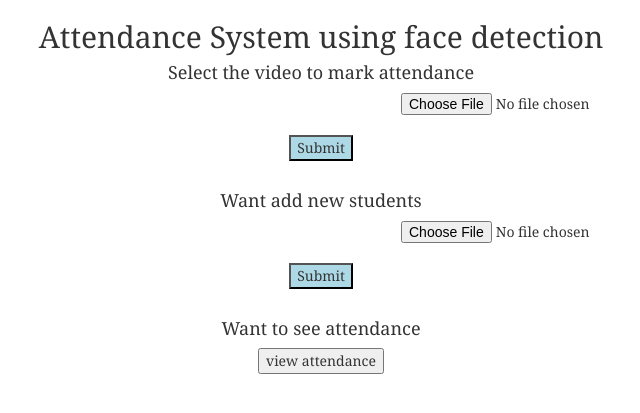
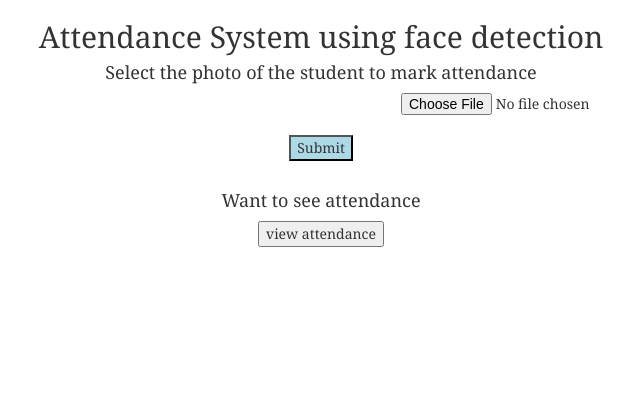
Before and after one commit to saikrishnapuni/attendence-system-face-detection, a Flask app: page / in a window 1280 px wide. Shown: the top 413 px of the page, without its empty margins (319-959 px from the left). Run offline with Flask 2, Linux system fonts and the light colour scheme; parts of the project's set-up code (start-up, migrations or seed data) failed here and were passed over; some libraries are stand-ins or nearby versions.

Commit message:
Update index.html

```diff
--- a/templates/index.html
+++ b/templates/index.html
@@ -2,16 +2,9 @@
 {% extends 'base.html'%}{% block content %}
 
 
-<h4>Select the video to mark attendance</h4>
+<h4>Select the photo of the student to mark attendance</h4>
 <form action ="/uploader" method = "post" enctype="multipart/form-data">
     <input style="padding-left: 720px ;" type="file" name="file" accept=".mp4" required >
-    <br>
-    <button type="submit" style="background-color: lightblue;">Submit</button>
-</form>
-<br>
-<h4>Want add new students</h4>
-<form action ="/Photo" method = "post" enctype="multipart/form-data">
-    <input style="padding-left: 720px ;" type="file" name="file" accept=".jpg" required >
     <br>
     <button type="submit" style="background-color: lightblue;">Submit</button>
 </form>
```
